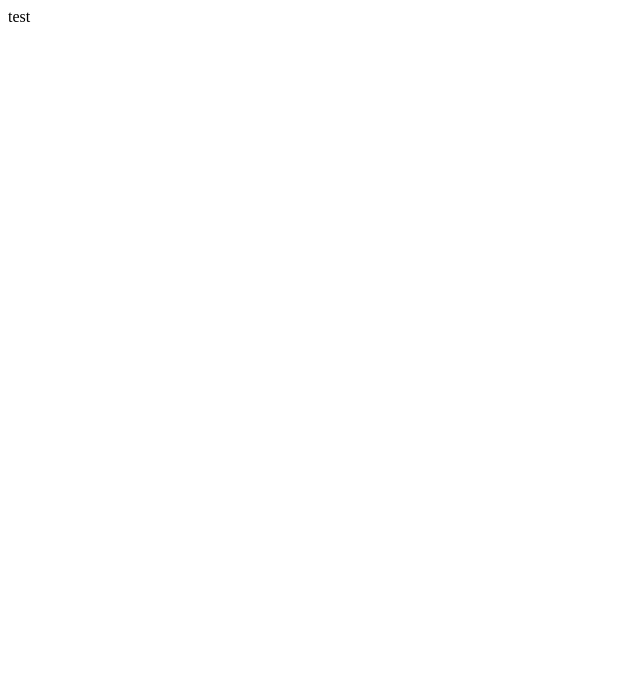
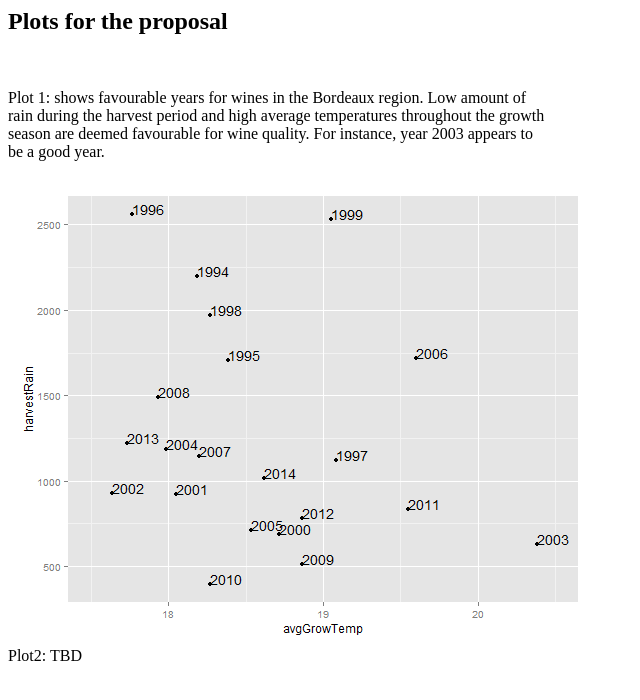
Before and after one commit to jevbelikov/ashenfelter, a website: page public/index.html in a window 1280 px wide. Shown: the whole page, without its empty margins (0-640 px from the left). Drawn offline with Linux system fonts and the light colour scheme.

Commit message:
plot1 and data

```diff
--- a/public/index.html
+++ b/public/index.html
@@ -2,6 +2,19 @@
   <head>
   </head>
   <body>
-   test
+    <h2>Plots for the proposal</h2>
+	<br>
+	<div style='width:540px'>
+	<p>
+	Plot 1: shows favourable years for wines in the Bordeaux region.
+	Low amount of rain during the harvest period and high average temperatures throughout
+	the growth season are deemed favourable for wine quality.
+	For instance, year 2003 appears to be a good year.
+	</p>
+	</div>
+	<img src="harvestRain-vs-avgGrowTemp.png">
+	<br>
+	Plot2: TBD
+	<br>
   </body>
 </html>
```
Also changed, not shown: README.md, public/harvestRain-vs-avgGrowTemp.png (added), 2 other files.
